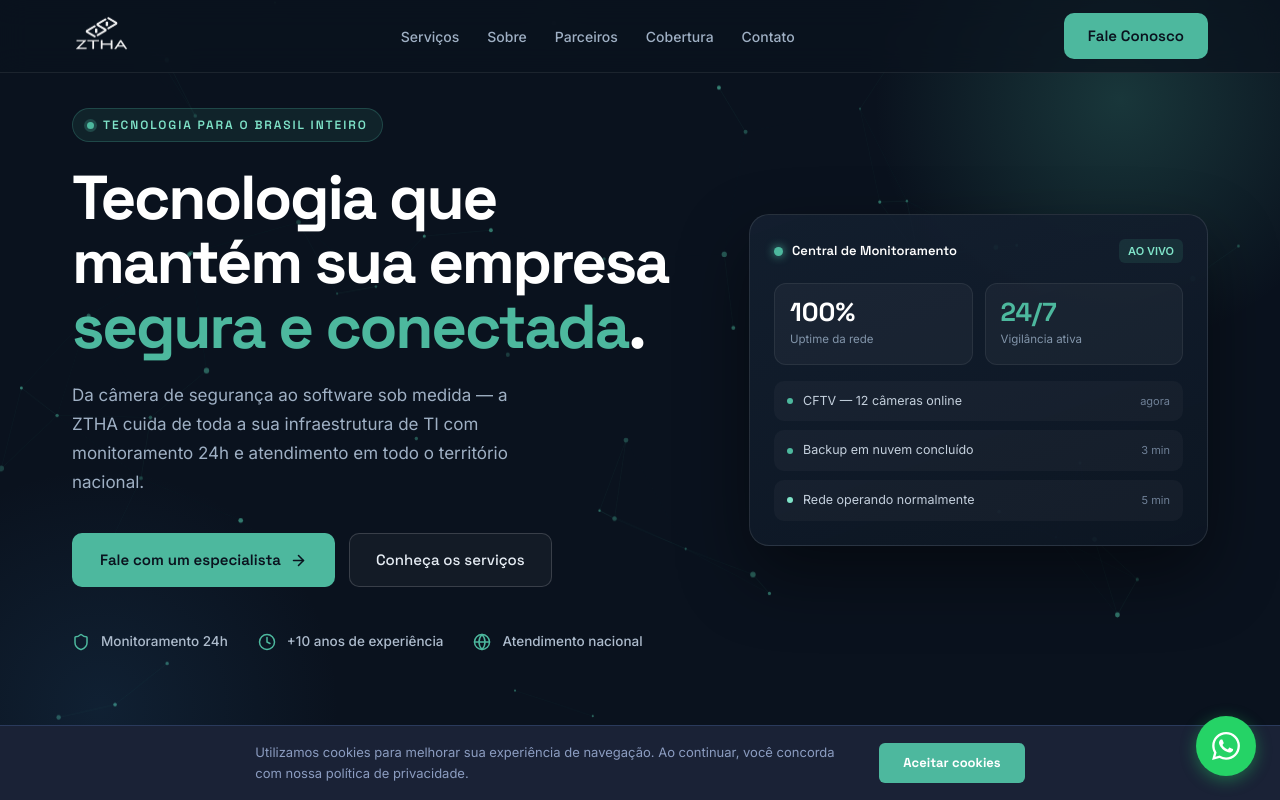
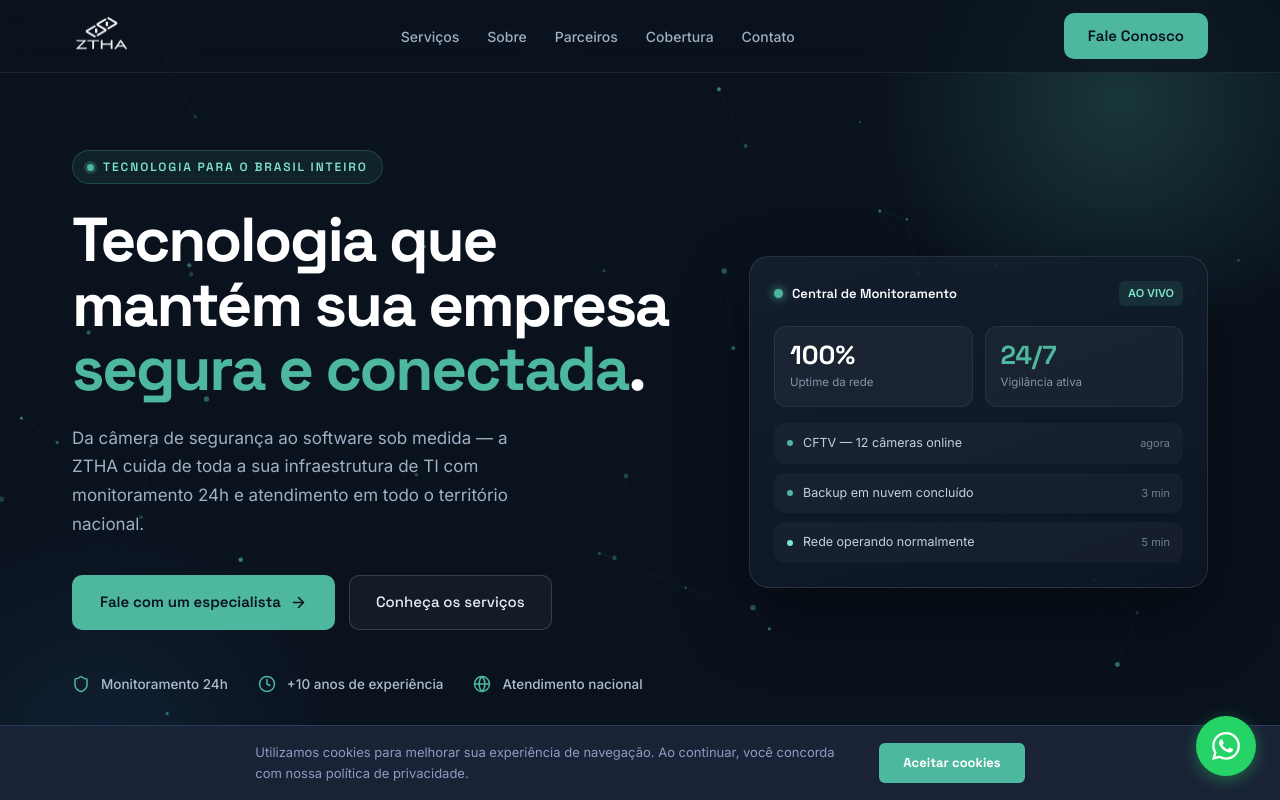
Before and after one commit to gugamelo19/ztha-website, a Next.js app: page / in a window 1280 px wide. Shown: the top 800 px of the page. Built offline with nearby package versions, Linux system fonts and the light colour scheme.

Commit message:
feat: new screen home

```diff
--- a/src/components/sections/Hero.tsx
+++ b/src/components/sections/Hero.tsx
@@ -28,12 +28,12 @@ export default function Hero() {
   }, []);
 
   return (
-    <section style={{ position:"relative", overflow:"hidden", background:"#0A121E", padding:0 }}>
+    <section style={{ position:"relative", overflow:"hidden", background:"#0A121E", padding:0, minHeight:"100vh", display:"flex", alignItems:"center" }}>
       <canvas ref={canvasRef} aria-hidden="true" style={{ position:"absolute", inset:0, width:"100%", height:"100%", pointerEvents:"none", opacity:0.9 }}/>
       <div aria-hidden="true" style={{ position:"absolute", top:-180, right:-120, width:560, height:560, background:"radial-gradient(circle, rgba(77,184,158,0.22), transparent 62%)", pointerEvents:"none" }}/>
       <div aria-hidden="true" style={{ position:"absolute", bottom:-220, left:-160, width:520, height:520, background:"radial-gradient(circle, rgba(47,108,160,0.16), transparent 65%)", pointerEvents:"none" }}/>
 
-      <div style={{ position:"relative", zIndex:2, maxWidth:1200, margin:"0 auto", padding:"108px 32px 96px" }}>
+      <div style={{ position:"relative", zIndex:2, maxWidth:1200, margin:"0 auto", padding:"140px 32px 96px" }}>
         <div className="hero-grid" style={{ display:"grid", gridTemplateColumns:"1.15fr 0.85fr", gap:56, alignItems:"center" }}>
 
           {/* Texto */}
```
